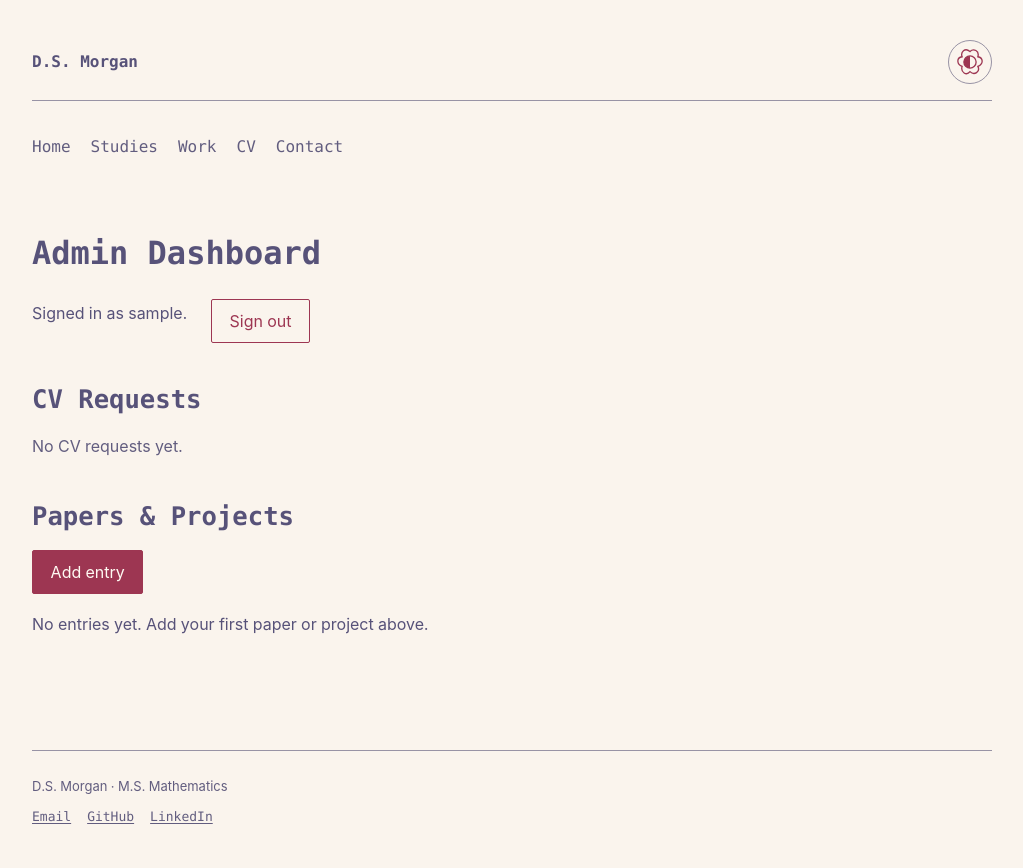
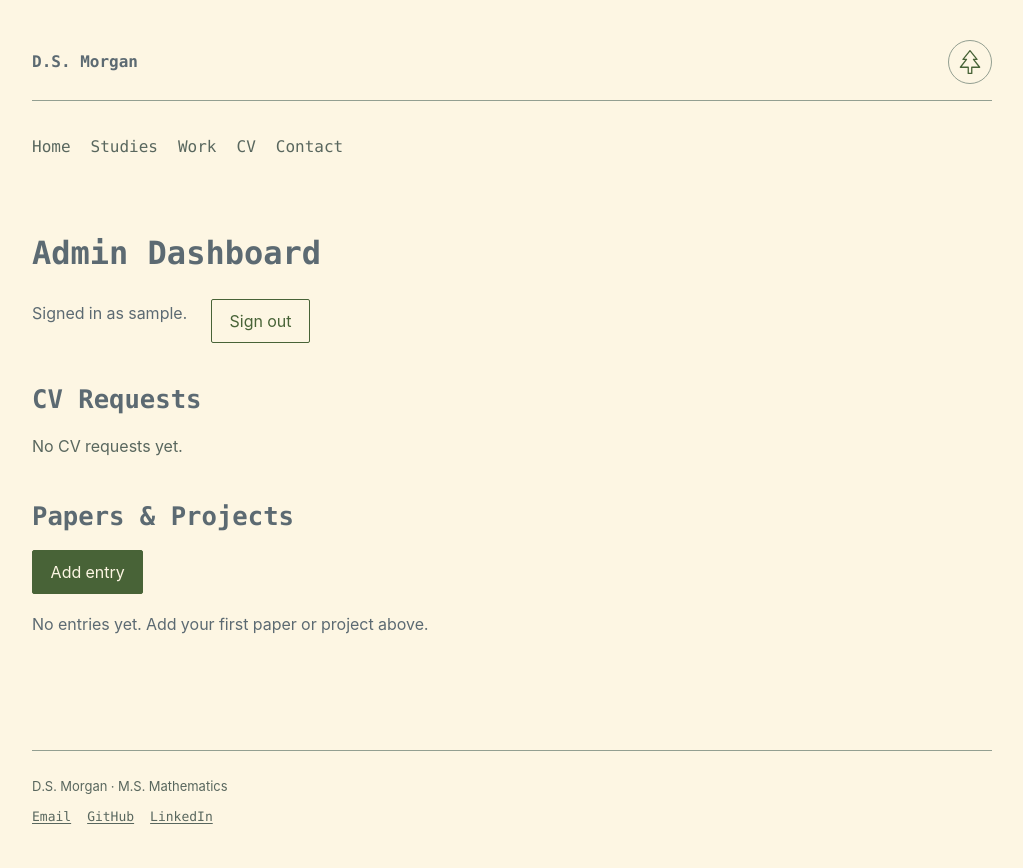
Before and after one commit to dsmorgancodes/dsmorgan-site, a Flask app: page /admin in a window 1280 px wide. Shown: the whole page, without its empty margins (128-1151 px from the left). Run offline with Flask 3, Linux system fonts and the light colour scheme; the visitor is signed in with stand-in values (Sample User, id 1); data that the repository does not hold is empty; parts of the project's set-up code (start-up, migrations or seed data) failed here and were passed over; some libraries are stand-ins or nearby versions.

Commit message:
Changed to everforest theme

```diff
--- a/app/static/css/terminal.css
+++ b/app/static/css/terminal.css
@@ -1,17 +1,17 @@
-/* Rosé Pine: https://rosepinetheme.com/palette/ */
+/* Everforest medium backgrounds, with contrast-adjusted light accents. */
 :root,
-:root[data-theme="rose-pine"] {
-  color-scheme: dark;
-  --paper: #191724;
-  --surface: #1f1d2e;
-  --ink: #e0def4;
-  --ink-soft: #b7b4cf;
-  --rule: #524f67;
-  --accent: #ebbcba;
-  --accent-bright: #f6c177;
-  --accent-ink: #191724;
-  --danger: #eb6f92;
-  --terminal-green: #9ccfd8;
+:root[data-theme="light"] {
+  color-scheme: light;
+  --paper: #fdf6e3;
+  --surface: #f4f0d9;
+  --ink: #5c6a72;
+  --ink-soft: #59675e;
+  --rule: #939f91;
+  --accent: #486337;
+  --accent-bright: #286b70;
+  --accent-ink: #fdf6e3;
+  --danger: #a43737;
+  --terminal-green: #486337;
   --font-mono: ui-monospace, "SFMono-Regular", Menlo, Consolas, "Liberation Mono", monospace;
   --font-book: -apple-system, BlinkMacSystemFont, "Segoe UI", Helvetica, Arial, sans-serif;
   --step--1: 0.8125rem;
@@ -25,31 +25,18 @@
   --page-margin: clamp(1rem, 5vw, 4rem);
 }
 
-:root[data-theme="moon"] {
-  --paper: #232136;
-  --surface: #2a273f;
-  --ink: #e0def4;
-  --ink-soft: #b7b4cf;
-  --rule: #56526e;
-  --accent: #ea9a97;
-  --accent-bright: #f6c177;
-  --accent-ink: #232136;
-  --danger: #eb6f92;
-  --terminal-green: #9ccfd8;
-}
-
-:root[data-theme="dawn"] {
-  color-scheme: light;
-  --paper: #faf4ed;
-  --surface: #fffaf3;
-  --ink: #575279;
-  --ink-soft: #625d7f;
-  --rule: #9893a5;
-  --accent: #9d3652;
-  --accent-bright: #286983;
-  --accent-ink: #fffaf3;
-  --danger: #9d3652;
-  --terminal-green: #286983;
+:root[data-theme="dark"] {
+  color-scheme: dark;
+  --paper: #2d353b;
+  --surface: #343f44;
+  --ink: #d3c6aa;
+  --ink-soft: #b3bbab;
+  --rule: #859289;
+  --accent: #a7c080;
+  --accent-bright: #83c092;
+  --accent-ink: #2d353b;
+  --danger: #e67e80;
+  --terminal-green: #a7c080;
 }
 
 body {
@@ -148,55 +135,24 @@ select, textarea { background: var(--surface); }
   .workbench-grid .collaboration-panel { grid-column: 1 / -1; border-left: 0; border-top: 1px solid var(--rule); }
 }
 
-.theme-picker { position: relative; margin-left: auto; }
-.theme-picker[hidden] { display: none; }
-.theme-picker summary {
+.theme-toggle {
   display: grid;
   place-items: center;
   width: 2.75rem;
   height: 2.75rem;
   border: 1px solid var(--rule);
   border-radius: 50%;
+  margin-left: auto;
+  padding: 0;
+  background: transparent;
   color: var(--accent);
   cursor: pointer;
-  list-style: none;
 }
-.theme-picker summary::-webkit-details-marker { display: none; }
-.theme-picker summary:hover { background: var(--surface); }
-.theme-picker summary:hover::after,
-.theme-picker summary:focus-visible::after {
-  content: "Appearance";
-  position: absolute;
-  right: 0;
-  top: 3rem;
-  z-index: 6;
-  padding: 0.25rem 0.5rem;
-  background: var(--surface);
-  color: var(--ink);
-  border: 1px solid var(--rule);
-  font-size: var(--step--1);
-  pointer-events: none;
-}
-.theme-picker[open] summary::after { display: none; }
-.theme-picker fieldset {
-  position: absolute;
-  z-index: 5;
-  right: 0;
-  top: 3.25rem;
-  width: min(18rem, 80vw);
-  margin: 0;
-  padding: var(--space-s);
-  background: var(--surface);
-  border: 1px solid var(--rule);
-  box-shadow: 0 0.5rem 1.5rem #0003;
-}
-.theme-picker legend { background: var(--surface); padding-inline: 0.4rem; color: var(--ink-soft); }
-.theme-picker label { display: flex; align-items: center; gap: 0.5rem; min-height: 2.75rem; cursor: pointer; }
-.theme-picker input[type="radio"] { width: auto !important; min-height: 0 !important; accent-color: var(--accent); }
-.theme-picker label span { margin-left: auto; color: var(--ink-soft); font-size: var(--step--1); }
+.theme-toggle[hidden] { display: none; }
+.theme-toggle:hover { background: var(--surface); color: var(--accent-bright); }
 
 @media print {
   :root[data-theme], :root { color-scheme: light; --paper: #fff; --ink: #000; --ink-soft: #333; --accent: #000; --rule: #aaa; --surface: #fff; }
-  .theme-picker, .terminal-nav, .terminal-path { display: none; }
+  .theme-toggle, .terminal-nav { display: none; }
   .page { min-height: auto; padding: 0; }
 }
--- a/app/static/js/theme.js
+++ b/app/static/js/theme.js
@@ -1,7 +1,6 @@
 (() => {
-  const themes = ["rose-pine", "moon", "dawn"];
-  const colors = { "rose-pine": "#191724", moon: "#232136", dawn: "#faf4ed" };
-  const system = window.matchMedia("(prefers-color-scheme: light)");
+  const themes = ["light", "dark"];
+  const colors = { light: "#fdf6e3", dark: "#2d353b" };
   let saved = null;
   try {
     saved = localStorage.getItem("dsmorgan-theme");
@@ -12,21 +11,21 @@
   function apply(theme) {
     document.documentElement.dataset.theme = theme;
     document.querySelector('meta[name="theme-color"]').content = colors[theme];
-    document.querySelectorAll('input[name="theme"]').forEach((input) => {
-      input.checked = input.value === theme;
-    });
+    const toggle = document.querySelector(".theme-toggle");
+    if (toggle) {
+      const label = `Switch to Everforest ${theme === "light" ? "Dark" : "Light"}`;
+      toggle.setAttribute("aria-label", label);
+      toggle.setAttribute("title", label);
+      toggle.setAttribute("aria-pressed", String(theme === "dark"));
+    }
   }
-  apply(chosen || (system.matches ? "dawn" : "rose-pine"));
-  system.addEventListener("change", () => {
-    if (!chosen) apply(system.matches ? "dawn" : "rose-pine");
-  });
+  apply(chosen || "light");
   document.addEventListener("DOMContentLoaded", () => {
-    const picker = document.querySelector(".theme-picker");
-    picker.hidden = false;
+    const toggle = document.querySelector(".theme-toggle");
+    toggle.hidden = false;
     apply(document.documentElement.dataset.theme);
-    picker.addEventListener("change", (event) => {
-      if (!themes.includes(event.target.value)) return;
-      chosen = event.target.value;
+    toggle.addEventListener("click", () => {
+      chosen = document.documentElement.dataset.theme === "light" ? "dark" : "light";
       apply(chosen);
       try {
         localStorage.setItem("dsmorgan-theme", chosen);
@@ -34,19 +33,10 @@
         console.warn("Theme preference could not be saved.", error);
       }
     });
-    document.addEventListener("click", (event) => {
-      if (!picker.contains(event.target)) picker.open = false;
-    });
-    picker.addEventListener("keydown", (event) => {
-      if (event.key === "Escape") {
-        picker.open = false;
-        picker.querySelector("summary").focus();
-      }
-    });
     window.addEventListener("storage", (event) => {
       if (event.key !== "dsmorgan-theme" && event.key !== null) return;
       chosen = themes.includes(event.newValue) ? event.newValue : null;
-      apply(chosen || (system.matches ? "dawn" : "rose-pine"));
+      apply(chosen || "light");
     });
   });
 })();
--- a/app/templates/base.html
+++ b/app/templates/base.html
@@ -4,7 +4,7 @@
   <head>
     <meta charset="utf-8">
     <meta name="viewport" content="width=device-width, initial-scale=1">
-    <meta name="theme-color" content="#191724">
+    <meta name="theme-color" content="#fdf6e3">
     <script src="{{ url_for('static', filename='js/theme.js') }}"></script>
     <title>{% block title %}{% if page_title %}{{ page_title }} | {% endif %}Drew M. Schaffner{% endblock %}</title>
     {%- set description = current_page.description if current_page else "Drew M. Schaffner, M.S. Mathematics." %}
@@ -32,21 +32,11 @@
     <div class="page">
       <header class="running-head">
         <a class="site-name" href="{{ url_for('pages.index') }}">D.S. Morgan</a>
-        <details class="theme-picker" hidden>
-          <summary aria-label="Choose light or dark theme" title="Appearance">
+        <button class="theme-toggle" type="button" hidden aria-label="Switch to Everforest Dark" aria-pressed="false" title="Switch to Everforest Dark">
             <svg viewBox="0 0 32 32" width="28" height="28" aria-hidden="true" fill="none" stroke="currentColor" stroke-width="1.5">
-              <path d="M16 4C10-1 5 5 7 10C0 11 1 19 7 21C5 28 12 32 16 27C21 32 28 27 25 21C32 18 31 11 25 10C27 3 20 0 16 4Z"/>
-              <circle cx="16" cy="16" r="7"/>
-              <path d="M16 9A7 7 0 0 0 16 23Z" fill="currentColor" stroke="none"/>
+              <path d="m16 3-8 10h4l-7 9h9v7h4v-7h9l-7-9h4Z" stroke-linejoin="round"/>
             </svg>
-          </summary>
-          <fieldset>
-            <legend>Appearance</legend>
-            <label><input type="radio" name="theme" value="rose-pine"> Rosé Pine <span>Dark</span></label>
-            <label><input type="radio" name="theme" value="moon"> Moon <span>Dim</span></label>
-            <label><input type="radio" name="theme" value="dawn"> Dawn <span>Light</span></label>
-          </fieldset>
-        </details>
+        </button>
       </header>
       <nav class="terminal-nav" aria-label="Main navigation">
         {% for page in book_pages %}
```
Also changed, not shown: tests/test_theme.py (+4 -5 lines), README.md, app/static/favicon.svg.
